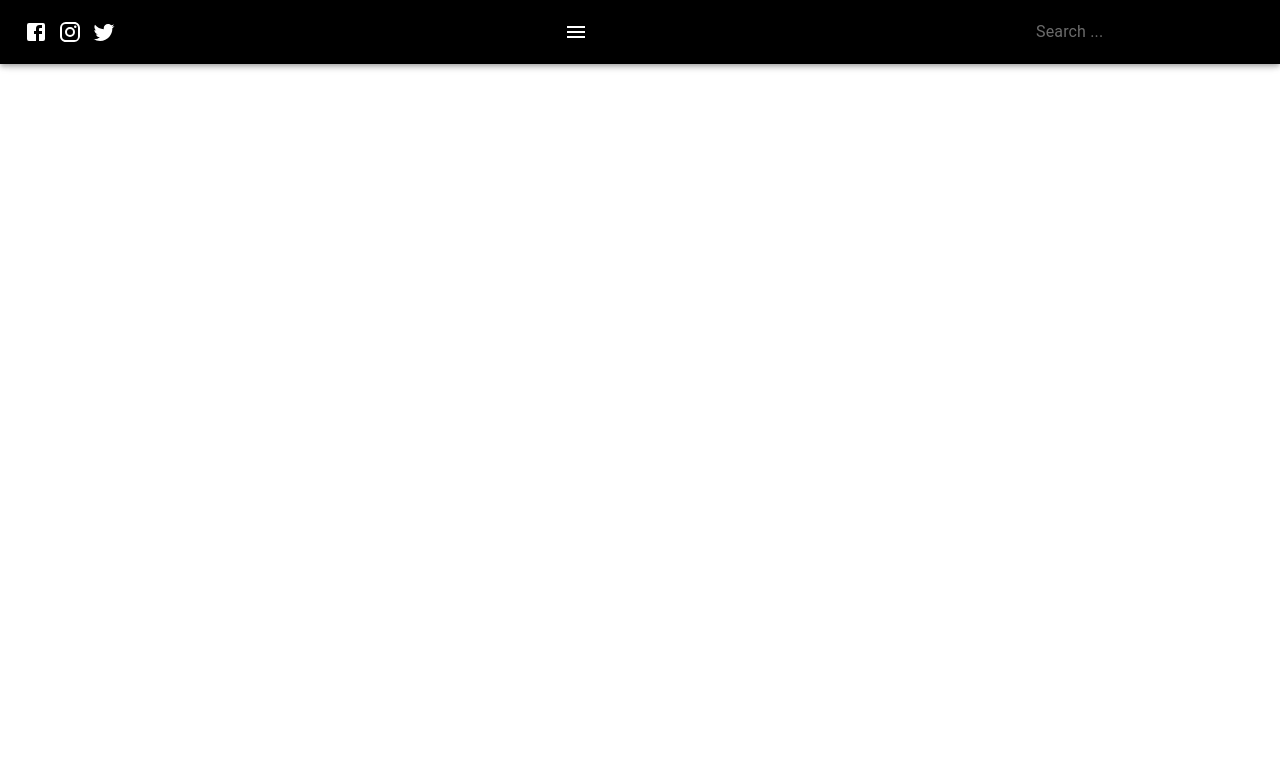
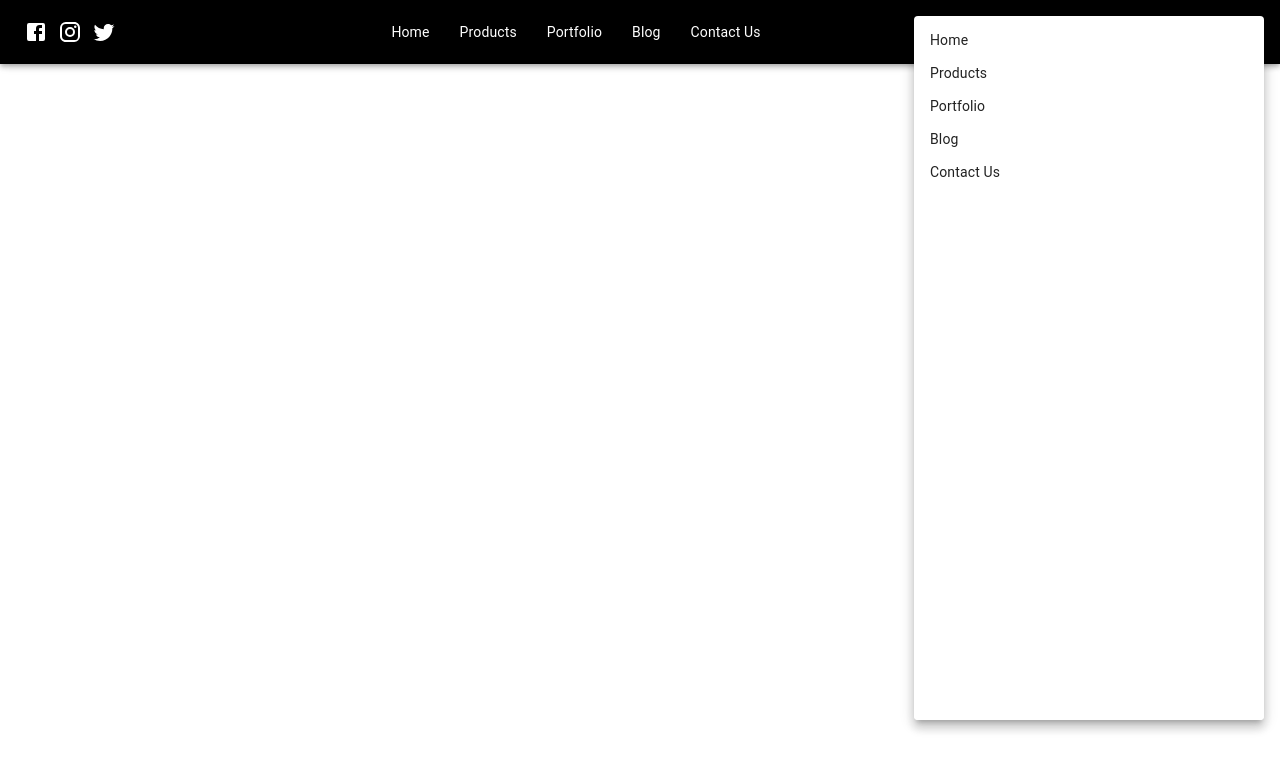
Before and after one commit to vinothsmart/mui5-blog-1, a React (Create React App) app: page / in a window 1280 px wide. Shown: the top 770 px of the page. Built offline with nearby package versions, Linux system fonts and the light colour scheme; the HTML template or start-up script is replaced by a standard one.

Commit message:
Refactor NavBar component, add social icons, menu items, and search box

```diff
--- a/src/components/navbar/NavBar.js
+++ b/src/components/navbar/NavBar.js
@@ -55,8 +55,7 @@ const NavBar = () => {
           <Instagram />
           <Twitter />
         </SocialBox>
-        <MenuBox>
-          <MenuIcon
+        <MenuBox
           sx={{
             display: {
               xs: "none",
@@ -73,11 +72,10 @@ const NavBar = () => {
               {o.Name}
             </Typography>
           ))}
-          </MenuIcon>
         </MenuBox>
         <SearchBox>
           <InputBase placeholder="Search ..." sx={{ color: "white" }} />
-          <Menu
+          <MenuIcon
             sx={{
               color: "white",
               display: {
@@ -88,13 +86,14 @@ const NavBar = () => {
             }}
           />
         </SearchBox>
+      </StyledToolbar>
       <Menu
         id="demo-positioned-menu"
         aria-labelledby="demo-positioned-button"
-          open={isOpen}
+        open={true}
         anchorOrigin={{
           vertical: "top",
-            horizontal: "left",
+          horizontal: "right",
         }}
         transformOrigin={{
           vertical: "top",
@@ -103,16 +102,12 @@ const NavBar = () => {
       >
         <Box sx={{ width: 350, height: "90vh" }}>
           {MenuItems.map((o) => (
-              <MenuItem
-                key={o.Name}
-                sx={{ cursor: "pointer", fontSize: "14px" }}
-              >
+            <MenuItem key={o.Name} sx={{ cursor: "pointer", fontSize: "14px" }}>
               {o.Name}
             </MenuItem>
           ))}
         </Box>
       </Menu>
-      </StyledToolbar>
     </AppBar>
   );
 };
```
Lines whose indentation alone changed are shown as unchanged.
